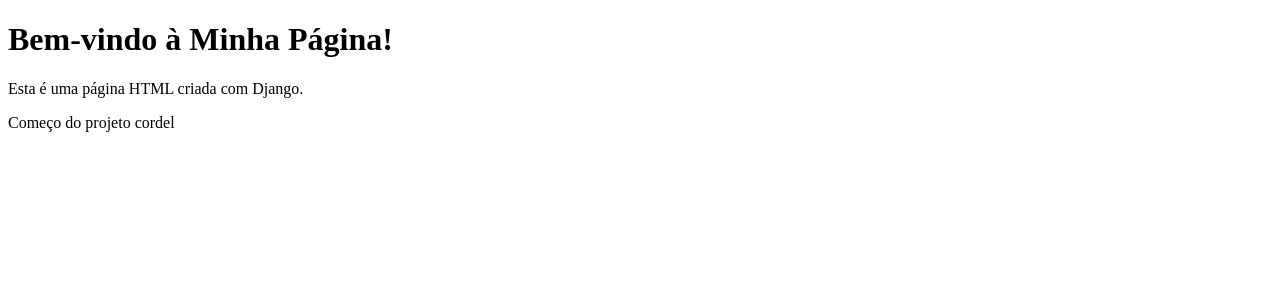
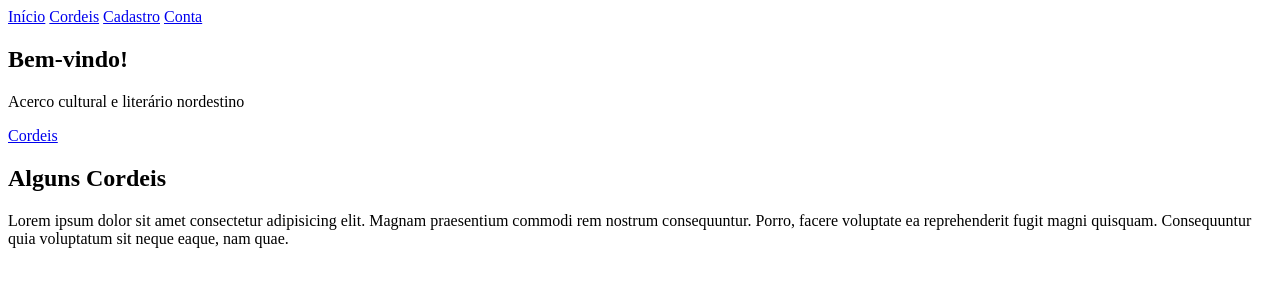
Before and after one commit to losvocode-999/projeto-poema, a Django app: template projeto_cordel/pag_login/templates/pag_login/login.html in a window 1280 px wide. Shown: the top 300 px of the page. Run offline with Django 5.2, Linux system fonts and the light colour scheme; the template is opened without the code that fills it, so the values that code supplies are empty.

Commit message:
Update login.html

```diff
--- a/projeto_cordel/pag_login/templates/pag_login/login.html
+++ b/projeto_cordel/pag_login/templates/pag_login/login.html
@@ -6,8 +6,23 @@
     <title>Minha Página</title>
 </head>
 <body>
-    <h1>Bem-vindo à Minha Página!</h1>
-    <p>Esta é uma página HTML criada com Django.</p>
-    <p>Começo do projeto cordel</p>
+    <header>  <!-- Aba superior -->
+        <nav>
+            <a href="#home">Início</a>
+            <a href="#about">Cordeis</a>
+            <a href="#cadastro">Cadastro</a>
+            <a href="#conta">Conta</a>
+        </nav>
+    </header>
+   <section id="home"> <!-- Ligo a parte de 'cordeis' a aba superior de codeis -->
+         <h1>Bem-vindo!</h1>
+         <p>Acerco cultural e literário nordestino</p>
+         <a href="#about">Cordeis</a>
+   </section>
+   <section id="#about">
+    <h1>Alguns Cordeis</h1>
+    <p>Lorem ipsum dolor sit amet consectetur adipisicing elit. Magnam praesentium commodi rem nostrum consequuntur. Porro, facere voluptate ea reprehenderit fugit magni quisquam. Consequuntur quia voluptatum sit neque eaque, nam quae.</p>
+
+   </section>
 </body>
 </html>
```
